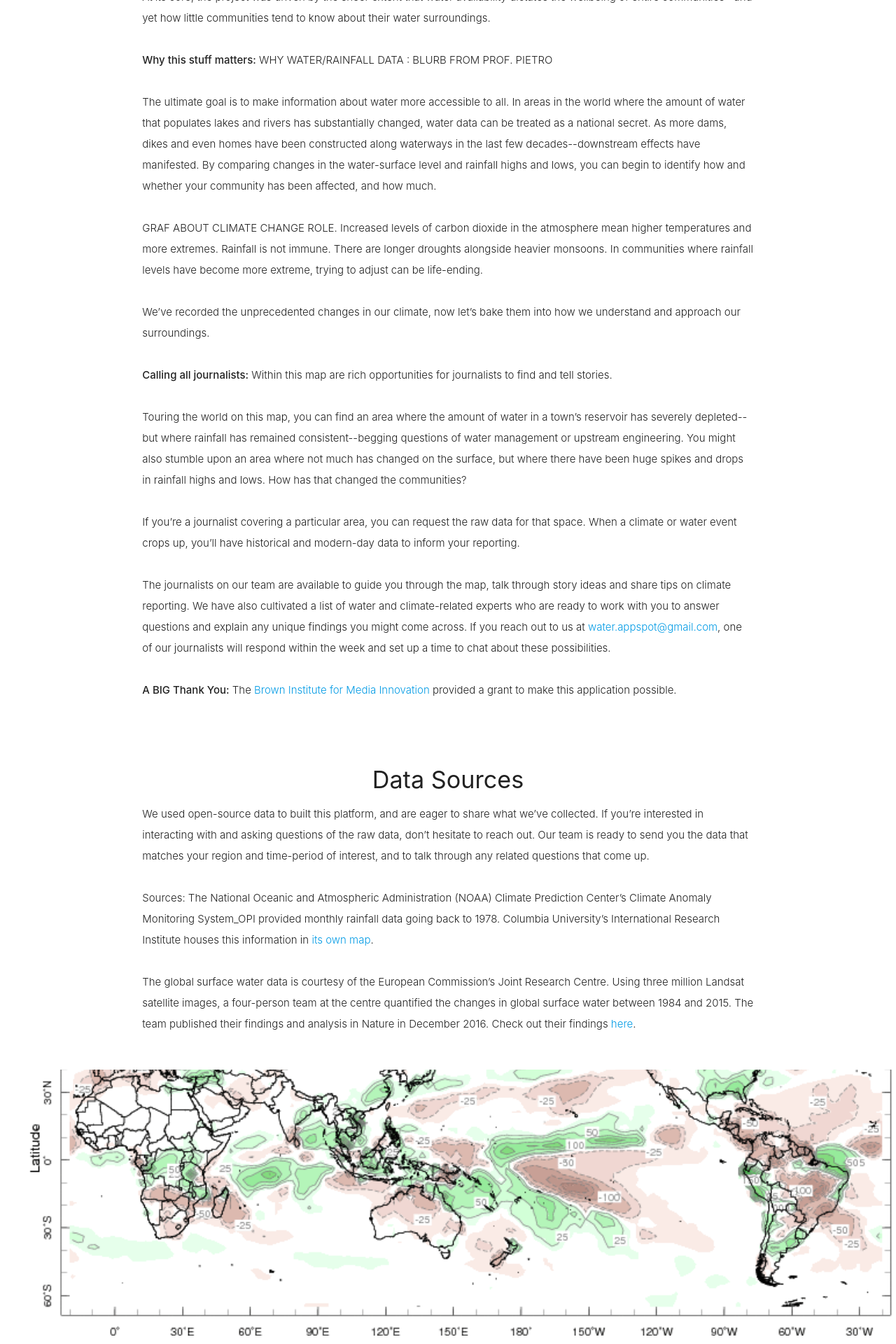
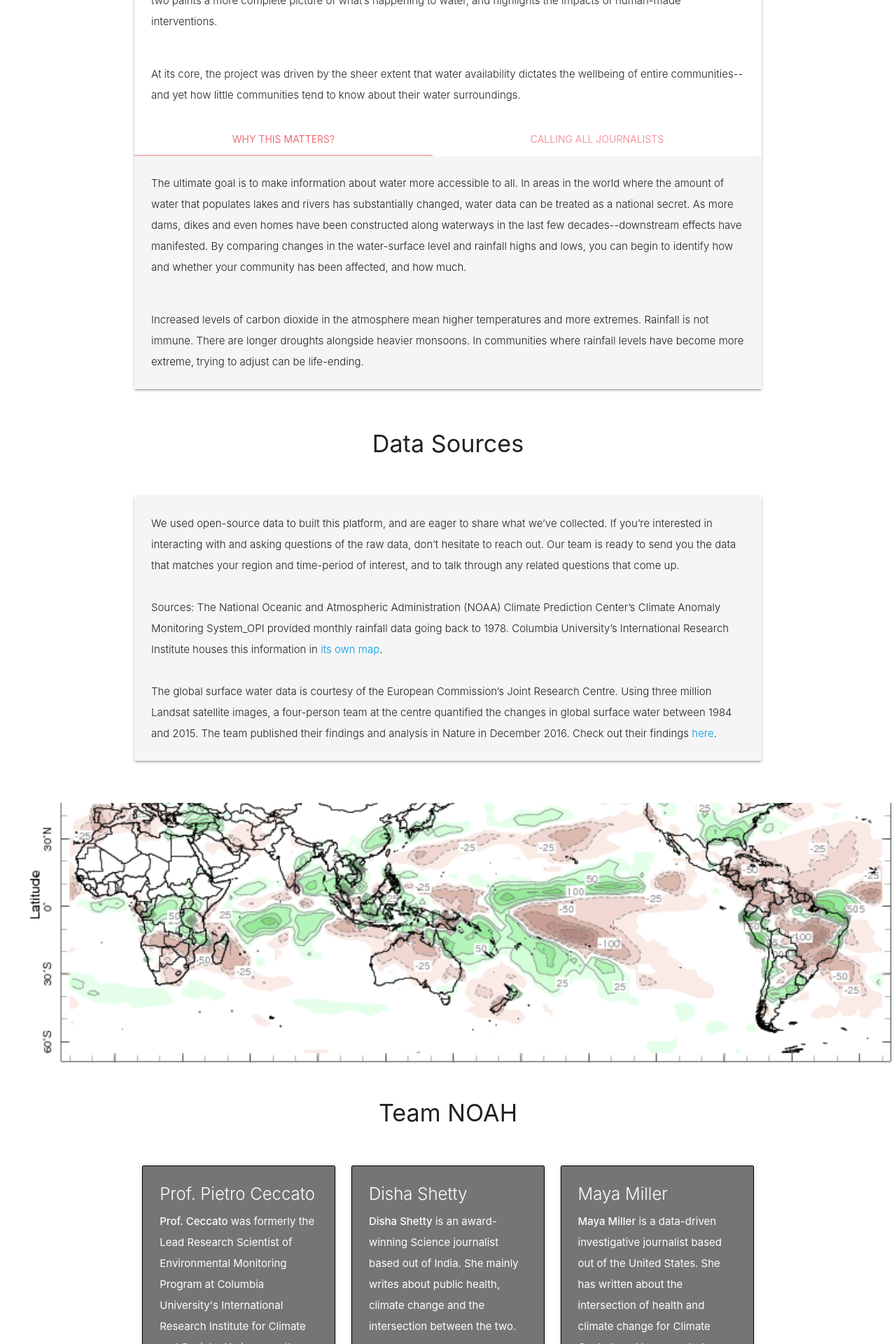
Before and after one commit to ravielakshmanan/arcgis, a Flask app: page / in a window 1280 px wide. Shown: the part 800-2720 px from the top of the page at 70% size. Run offline with Flask 2, Linux system fonts and the light colour scheme; some libraries are stand-ins or nearby versions.

Commit message:
updates to home page

```diff
--- a/templates/index.html
+++ b/templates/index.html
@@ -15,6 +15,14 @@
       -webkit-filter: blur(3px);
       filter: blur(3px);
     }
+
+    .cc{
+      border:1px solid black;
+      min-height:400px;
+      max-height:400px
+    }
+
+
   </style>
 
 </head>
@@ -53,60 +61,76 @@
     <div class="parallax"><img class="img-blur" src="/static/images/Precipitation_longterm_mean.gif" alt="Precipitation longterm mean"></div>
   </div>
 
+
+
   <div class="container" id="about">
     <div class="section">
-
       <div class="row">
         <div class="col s12 center">
           <h3><i class="mdi-content-send brown-text"></i></h3>
           <h4>Breaking Things Down</h4>
+        </div>
+      </div>
+    </div>
+  </div>
+
+  <div class="container">
+    <div class="card darken-1">
+      <div class="card-content">
+        <p class="left-align light"><strong>Origin story:</strong>
+          The idea for this map began in the early months of 2018. Pietro Ceccato, a climate scientist, was teaching a course at Columbia University’s medical school on how to infuse data into climate and public health work. Disha Shetty, a health journalist from India who was working toward her master’s in journalism, walked into the classroom already having wrestled with how to report on unprecedented climate changes. After a few courses, the two began chatting about a project that would combine journalism and climate data. While data on changes in surface water was available through the European Commission’s Joint Research Centre, it wasn’t combined with rainfall trends in a single map. Combining the two  paints a more complete picture of what’s happening to water, and highlights the impacts of human-made interventions.</p><br/><br/>
+        <p class="left-align light">
+          At its core, the project was driven by the sheer extent that water availability dictates the wellbeing of entire communities--and yet how little communities tend to know about their water surroundings.
+        </p>
+      </div>
+
+      <div class="card-tabs">
+        <ul class="tabs tabs-fixed-width">
+          <li class="tab"><a class="active" href="#why">Why This Matters?</a></li>
+          <li class="tab"><a href="#call">Calling All Journalists</a></li>
+        </ul>
+      </div>
+      <div class="card-content grey white lighten-4">
+        <div id="why">
           <p class="left-align light">
-            <strong>Origin story:</strong> The idea for this map began in the early months of 2018. Pietro Ceccato, a climate scientist, was teaching a course at Columbia University’s medical school on how to infuse data into climate and public health work. Disha Shetty, a health journalist from India who was working toward her master’s in journalism, walked into the classroom already having wrestled with how to report on unprecedented climate changes. After a few courses, the two began chatting about a project that would combine journalism and climate data. While data on changes in surface water was available through the European Commission’s Joint Research Centre, it wasn’t combined with rainfall trends in a single map. Combining the two  paints a more complete picture of what’s happening to water, and highlights the impacts of human-made interventions.
-            <br>
-            <br>
-            At its core, the project was driven by the sheer extent that water availability dictates the wellbeing of entire communities--and yet how little communities tend to know about their water surroundings.
-            <br>
-            <br>
-            <strong>Why this stuff matters:</strong> WHY WATER/RAINFALL DATA : BLURB FROM PROF. PIETRO
-            <br>
-            <br>
             The ultimate goal is to make information about water more accessible to all. In areas in the world where the amount of water that populates lakes and rivers has substantially changed, water data can be treated as a national secret. As more dams, dikes and even homes have been constructed along waterways in the last few decades--downstream effects have manifested. By comparing changes in the water-surface level and rainfall highs and lows, you can begin to identify how and whether your community has been affected, and how much.
-            <br>
-            <br>
-            GRAF ABOUT CLIMATE CHANGE ROLE. Increased levels of carbon dioxide in the atmosphere mean higher temperatures and more extremes. Rainfall is not immune. There are longer droughts alongside heavier monsoons. In communities where rainfall levels have become more extreme, trying to adjust can be life-ending.
-            <br>
-            <br>
-            We’ve recorded the unprecedented changes in our climate, now let’s bake them into how we understand and approach our surroundings.
-            <br>
-            <br>
-            <strong>Calling all journalists:</strong> Within this map are rich opportunities for journalists to find and tell stories.
-            <br>
-            <br>
+          </p><br/><br/>
+          <p class="left-align light">
+            Increased levels of carbon dioxide in the atmosphere mean higher temperatures and more extremes. Rainfall is not immune. There are longer droughts alongside heavier monsoons. In communities where rainfall levels have become more extreme, trying to adjust can be life-ending.
+          </p>
+        </div>
+        <div id="call">
+          <p class="left-align light">
             Touring the world on this map, you can find an area where the amount of water in a town’s reservoir has severely depleted--but where rainfall has remained consistent--begging questions of water management or upstream engineering. You might also stumble upon an area where not much has changed on the surface, but where there have been huge spikes and drops in rainfall highs and lows. How has that changed the communities?
-            <br>
-            <br>
+          </p><br/><br/>
+          <p class="left-align light">
             If you’re a journalist covering a particular area, you can request the raw data for that space. When a climate or water event crops up, you’ll have historical and modern-day data to inform your reporting.
-            <br>
-            <br>
+          </p><br/><br/>
+          <p class="left-align light">
             The journalists on our team are available to guide you through the map, talk through story ideas and share tips on climate reporting. We have also cultivated a list of water and climate-related experts who are ready to work with you to answer questions and explain any unique findings you might come across. If you reach out to us at <a href="mailto:water.appspot@gmail.com">water.appspot@gmail.com</a>, one of our journalists will respond within the week and set up a time to chat about these possibilities.
-            <br>
-            <br>
-            <strong>A BIG Thank You:</strong> The <a href="https://brown.columbia.edu/">Brown Institute for Media Innovation</a> provided a grant to make this application possible.
+          </p><br/><br/>
+          <p class="left-align light">
+            We would also like to take this opportunity to express our gratitude to <a href="https://brown.columbia.edu/">The Brown Institute for Media Innovation</a>, without whose support this project would not have been possible.
           </p>
         </div>
       </div>
-
     </div>
   </div>
 
   <div class="container" id="research">
     <div class="section">
-
-      <!--   Icon Section   -->
       <div class="row">
         <div class="col s12 center">
           <h3><i class="mdi-content-send brown-text"></i></h3>
           <h4>Data Sources</h4>
+        </div>
+      </div>
+    </div>
+  </div>
+
+  <div class="container">
+    <div class="card darken-1">
+        <div class="card-content grey white lighten-4">
           <p class="left-align light">
             We used open-source data to built this platform, and are eager to share what we’ve collected. If you’re interested in interacting with and asking questions of the raw data, don’t hesitate to reach out. Our team is ready to send you the data that matches your region and time-period of interest, and to talk through any related questions that come up.
             <br>
@@ -117,10 +141,10 @@
             The global surface water data is courtesy of the European Commission’s Joint Research Centre. Using three million Landsat satellite images, a four-person team at the centre quantified the changes in global surface water between 1984 and 2015. The team published their findings and analysis in Nature in December 2016. Check out their findings <a href="https://www.nature.com/articles/nature20584">here</a>.
           </p>
         </div>
-      </div>
-
     </div>
   </div>
+  <br>
+  <br>
 
   <div class="parallax-container valign-wrapper">
     <div class="parallax"><img src="/static/images/Dec_2018_Anomaly.gif" alt="Dec 2018 Precipitation Anomaly"></div>
@@ -128,29 +152,61 @@
 
   <div class="container" id="team">
     <div class="section">
-
       <div class="row">
         <div class="col s12 center">
           <h3><i class="mdi-content-send brown-text"></i></h3>
           <h4>Team NOAH</h4>
-          <p class="left-align light">
-            <strong>Prof. Pietro Ceccato</strong> was formerly the Lead Research Scientist of Environmental Monitoring Program at Columbia University's International Research Institute for Climate and Society. He is currently working at SPACEBEL, Liege, Belgium, and is in charge of developing applications of Remote Sensing for agriculture, forestry, natural disasters, human health and pest management.
-            <br>
-            <br>
-            <strong>Pankhuri Kumar</strong> is currently pursuing a dual master's in computer science and journalism from Columbia University.
-            <br>
-            <br>
-            <strong>Ravie Lakshmanan</strong> is a computational journalist currently working as news engineer for Scroll.in. He has previously worked as a wealth management reporter and data journalist for Financial Planning.
-            <br>
-            <br>
-            <strong>Maya Miller</strong> is a data-driven investigative journalist based out of the United States. She has written about the intersection of health and climate change for Climate Central, and has reported on a range of topics for Scientific American, ProPublica and The Chicago Tribune.
-            <br>
-            <br>
-            <strong>Disha Shetty</strong> is an award-winning Science journalist based out of India. She mainly writes about public health, climate change and the intersection between the two.
-          </p>
+        </div>
+      </div>
+    </div>
+  </div>
+
+  <div class="container">
+    <div class="row">
+      <div class="col s12 m6 l4">
+        <div class="card grey darken-1 cc">
+          <div class="card-content white-text">
+            <span class="card-title">Prof. Pietro Ceccato</span>
+            <p><strong>Prof. Ceccato</strong> was formerly the Lead Research Scientist of Environmental Monitoring Program at Columbia University's International Research Institute for Climate and Society. He is currently working at SPACEBEL, Liege, Belgium, and is in charge of developing applications of Remote Sensing for agriculture, forestry, natural disasters, human health and pest management.</p>
+          </div>
         </div>
       </div>
 
+      <div class="col s12 m6 l4">
+        <div class="card grey darken-1 cc">
+          <div class="card-content white-text">
+            <span class="card-title">Disha Shetty</span>
+            <p><strong>Disha Shetty</strong> is an award-winning Science journalist based out of India. She mainly writes about public health, climate change and the intersection between the two.</p>
+          </div>
+        </div>
+      </div>
+
+      <div class="col s12 m6 l4">
+        <div class="card grey darken-1 cc">
+          <div class="card-content white-text">
+            <span class="card-title">Maya Miller</span>
+            <p><strong>Maya Miller</strong> is a data-driven investigative journalist based out of the United States. She has written about the intersection of health and climate change for Climate Central, and has reported on a range of topics for Scientific American, ProPublica and The Chicago Tribune.</p>
+          </div>
+        </div>
+      </div>
+
+      <div class="col s12 m6 l4">
+        <div class="card grey darken-1 cc">
+          <div class="card-content white-text">
+            <span class="card-title">Pankhuri Kumar</span>
+            <p><strong>Pankhuri Kumar</strong> is currently pursuing a dual master's in computer science and journalism from Columbia University.</p>
+          </div>
+        </div>
+      </div>
+
+      <div class="col s12 m6 l4">
+        <div class="card grey darken-1 cc">
+          <div class="card-content white-text">
+            <span class="card-title">Ravie Lakshmanan</span>
+            <p><strong>Ravie Lakshmanan</strong> is a computational journalist currently working as news engineer for Scroll.in. He has previously worked as a wealth management reporter and data journalist for Financial Planning.</p>
+          </div>
+        </div>
+      </div>
     </div>
   </div>
 
@@ -169,9 +225,14 @@
 
 
   <!--  Scripts-->
-  <script src="https://code.jquery.com/jquery-2.1.1.min.js"></script>
+  <script type="text/javascript" src="https://ajax.googleapis.com/ajax/libs/jquery/3.2.1/jquery.min.js"></script>
   <script src="{{ url_for('static', filename='js/materialize.js') }}"></script>
   <script src="{{ url_for('static', filename='js/init.js') }}"></script>
+  <script type="text/javascript">
+    $(document).ready(function(){
+      $('.tabs').tabs();
+    });
+  </script>
 
   </body>
 </html>
```
